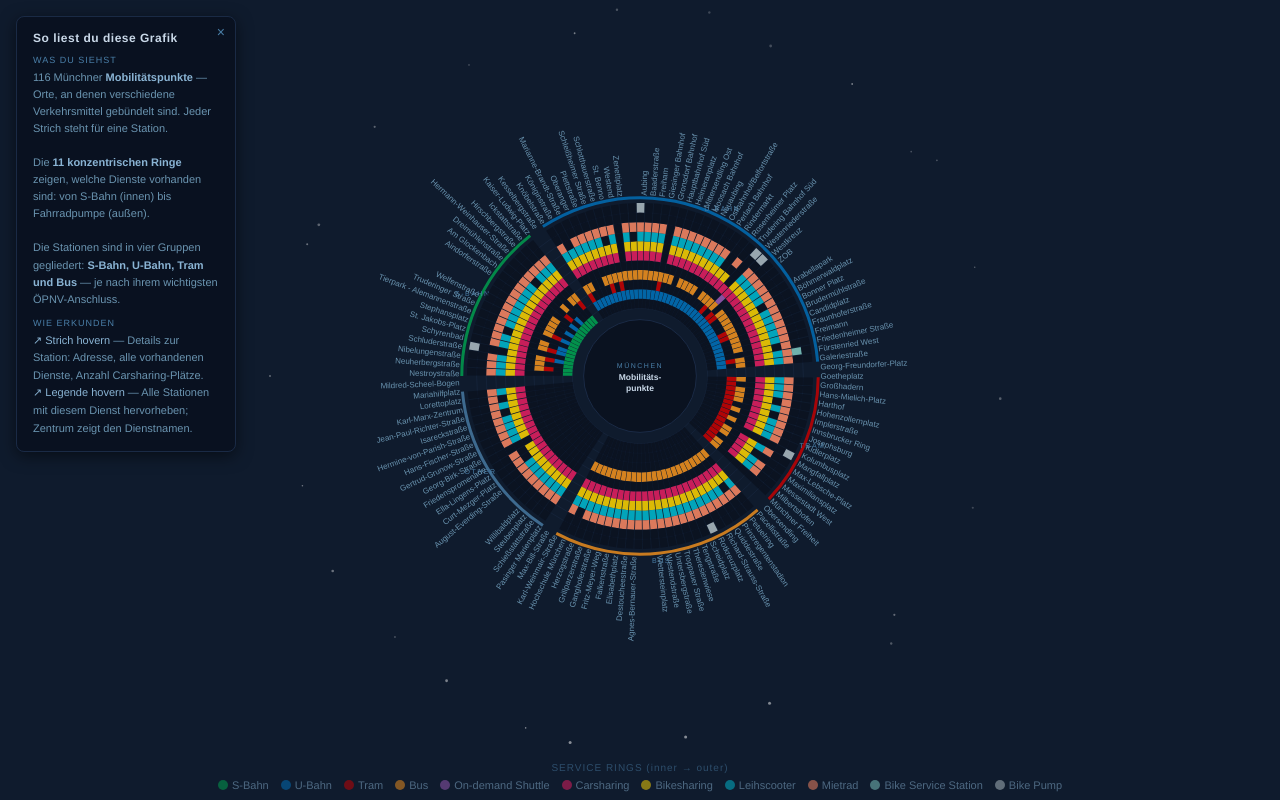
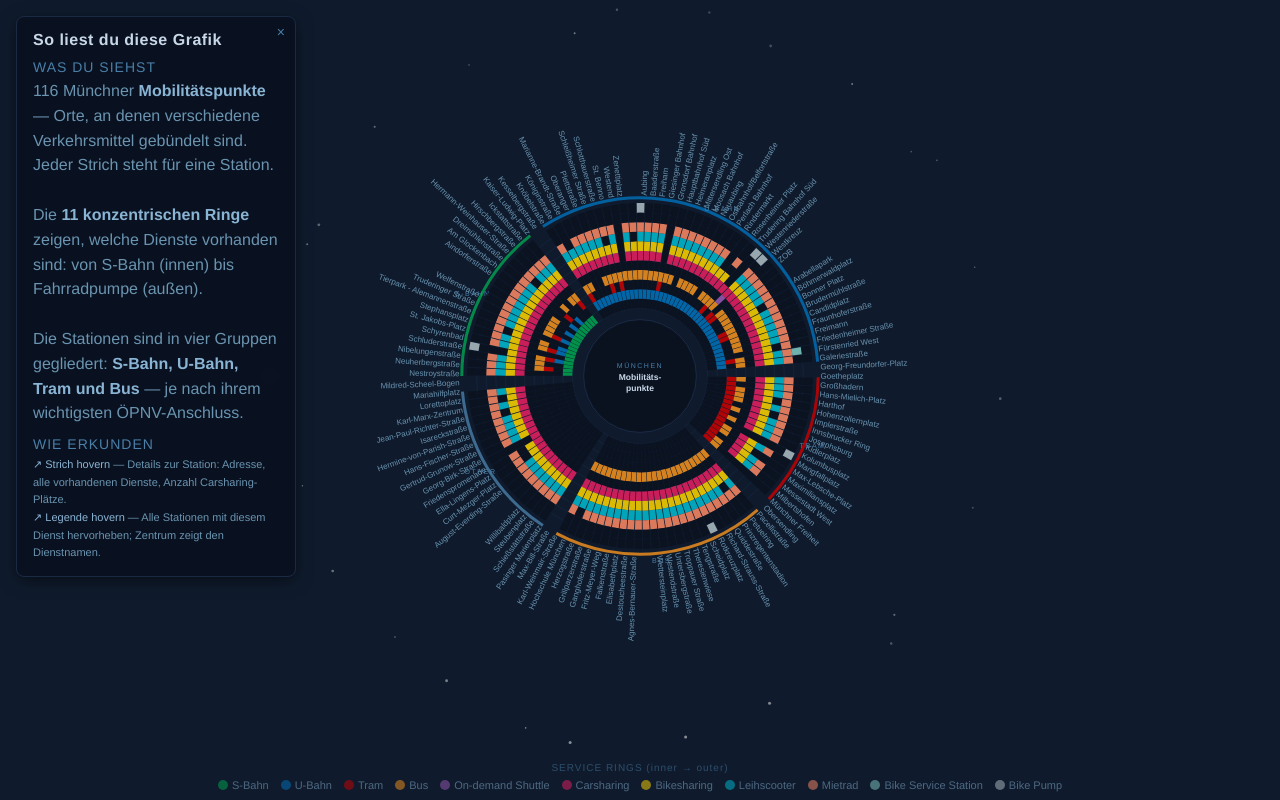
Before and after one commit to hihuydo/mobilitaetspunkte-viz, a React (Vite) app: page / in a window 1280 px wide. Built offline with nearby package versions, Linux system fonts and the light colour scheme.

Commit message:
fix: increase info panel font sizes to 16/14/16px

```diff
--- a/src/components/InfoPanel.tsx
+++ b/src/components/InfoPanel.tsx
@@ -9,7 +9,7 @@ export function InfoPanel({ onClose }: InfoPanelProps) {
         position: 'absolute',
         top: 16,
         left: 16,
-        width: 220,
+        width: 280,
         maxHeight: 'calc(100% - 32px)',
         overflowY: 'auto',
         background: 'rgba(10, 18, 32, 0.94)',
@@ -44,7 +44,7 @@ export function InfoPanel({ onClose }: InfoPanelProps) {
       {/* Title */}
       <div
         style={{
-          fontSize: 12,
+          fontSize: 16,
           fontWeight: 600,
           color: '#c9d8e8',
           letterSpacing: '0.5px',
@@ -58,7 +58,7 @@ export function InfoPanel({ onClose }: InfoPanelProps) {
       {/* Section 1: Was du siehst */}
       <div
         style={{
-          fontSize: 9,
+          fontSize: 14,
           color: '#4a7fa8',
           letterSpacing: '1px',
           textTransform: 'uppercase',
@@ -69,7 +69,7 @@ export function InfoPanel({ onClose }: InfoPanelProps) {
       </div>
       <div
         style={{
-          fontSize: 11,
+          fontSize: 16,
           color: '#6a94b0',
           lineHeight: 1.55,
           marginBottom: 10,
@@ -94,7 +94,7 @@ export function InfoPanel({ onClose }: InfoPanelProps) {
       {/* Section 2: Wie erkunden */}
       <div
         style={{
-          fontSize: 9,
+          fontSize: 14,
           color: '#4a7fa8',
           letterSpacing: '1px',
           textTransform: 'uppercase',
```
